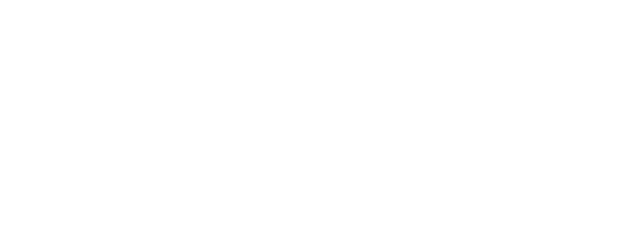
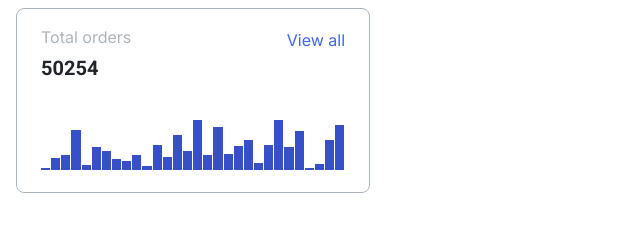
Before and after one commit to js-tasks-ru/htmlcss-20250522_olga725, a website: page 04-lection2/01-histogram/index.html in a window 1280 px wide. Shown: the whole page, without its empty margins (0-640 px from the left). Drawn offline with Linux system fonts and the light colour scheme.

Commit message:
04-lect_01-histogram

```diff
--- a/04-lection2/01-histogram/histogram.css
+++ b/04-lection2/01-histogram/histogram.css
@@ -0,0 +1,66 @@
+.histogram_card {
+    display: block;
+    border: 1px solid var(--grey-3);
+    width: 354px;
+    height: 185px;
+    left: 537px;
+    border-radius: 8px;
+    background: #FFFFFF;
+    box-sizing: border-box;
+    margin: 8px;
+    padding: 16px 24px 24px 24px;
+}
+
+.container {
+    display: flex;
+    justify-content: space-between;
+    align-items: end;
+}
+
+.histogram_title {
+    font-family: Inter, sans-serif;
+    color: var(--grey-3);
+    font-weight: 400;
+    line-height: 24px;
+    font-size: 16px;
+    margin-bottom: 6px;
+    margin-top: 0;
+    width: 200px;
+}
+
+.histogram_view {
+    color: #4263EB;
+    font-family: Inter, sans-serif;
+    font-weight: 400;
+    font-size: 16px;
+    line-height: 24px;
+    text-align: right;
+    margin-top: 0;
+    margin-bottom: 3px;
+}
+
+
+.histogram_number {
+    color: var(--black);
+    font-size: 20px;
+    justify-content: flex-start;
+    line-height: 26px;
+    margin: 0 auto;
+    margin-bottom: 39px;
+}
+
+.histogram_poles {
+    justify-content: stretch;
+    align-items: flex-end;
+    flex-direction: row;
+    flex-wrap: nowrap;
+    display: flex;
+    width: 100%;
+    height: 50px;
+}
+
+.histogram_pole {
+    background: #374FC7;
+    margin-right: 1px;
+    flex: auto;
+}
--- a/04-lection2/01-histogram/index.html
+++ b/04-lection2/01-histogram/index.html
@@ -6,6 +6,44 @@
         <link rel="stylesheet" href="./histogram.css">
     </head>
     <body>
-
+        <card class="histogram_card">
+            <div class="container">
+                <h1 class="histogram_title">Total orders</h1>
+                <h3 class="histogram_view">View all</h3>
+            </div>
+            <h2 class="histogram_number">50254</h2>
+            <div class="histogram_poles">
+                <div class="histogram_pole" style="height: 5%"></div>
+                <div class="histogram_pole" style="height: 25%"></div>
+                <div class="histogram_pole" style="height: 30%"></div>
+                <div class="histogram_pole" style="height: 80%"></div>
+                <div class="histogram_pole" style="height: 10%"></div>
+                <div class="histogram_pole" style="height: 46%"></div>
+                <div class="histogram_pole" style="height: 38%"></div>
+                <div class="histogram_pole" style="height: 22%"></div>
+                <div class="histogram_pole" style="height: 19%"></div>
+                <div class="histogram_pole" style="height: 30%"></div>
+                <div class="histogram_pole" style="height: 9%"></div>
+                <div class="histogram_pole" style="height: 50%"></div>
+                <div class="histogram_pole" style="height: 26%"></div>
+                <div class="histogram_pole" style="height: 70%"></div>
+                <div class="histogram_pole" style="height: 39%"></div>
+                <div class="histogram_pole" style="height: 100%"></div>
+                <div class="histogram_pole" style="height: 30%"></div>
+                <div class="histogram_pole" style="height: 86%"></div>
+                <div class="histogram_pole" style="height: 33%"></div>
+                <div class="histogram_pole" style="height: 49%"></div>
+                <div class="histogram_pole" style="height: 61%"></div>
+                <div class="histogram_pole" style="height: 14%"></div>
+                <div class="histogram_pole" style="height: 50%"></div>
+                <div class="histogram_pole" style="height: 100%"></div>
+                <div class="histogram_pole" style="height: 46%"></div>
+                <div class="histogram_pole" style="height: 78%"></div>
+                <div class="histogram_pole" style="height: 5%"></div>
+                <div class="histogram_pole" style="height: 12%"></div>
+                <div class="histogram_pole" style="height: 60%"></div>
+                <div class="histogram_pole" style="height: 90%"></div>
+            </div>
+        </card>
     </body>
 </html>
--- a/assets/fonts/fonts.css
+++ b/assets/fonts/fonts.css
@@ -1 +1,3 @@
 @import url('https://fonts.googleapis.com/css2?family=Roboto:ital,wght@0,100;0,300;0,400;0,500;0,700;0,900;1,100;1,300;1,400;1,500;1,700;1,900&display=swap');
+
+@import url('https://fonts.googleapis.com/css2?family=Inter:ital,opsz,wght@0,14..32,100..900;1,14..32,100..900&display=swap');
```
